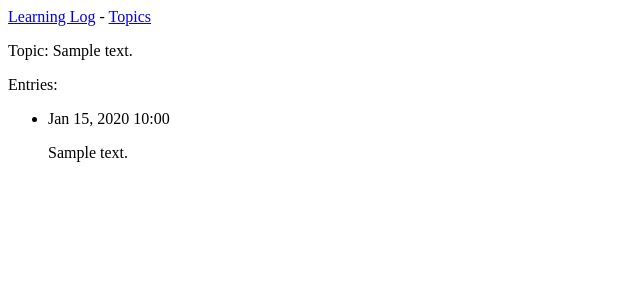
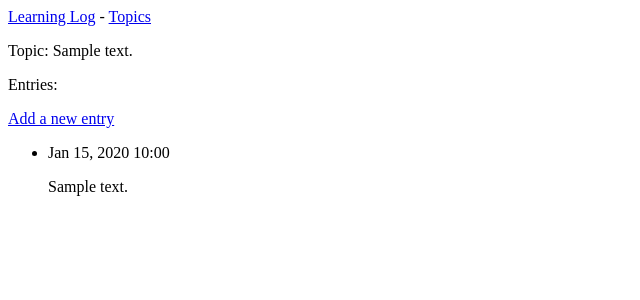
Before and after one commit to macluiggy/learning_log, a Django app: page /topics/1 in a window 1280 px wide. Shown: the top 300 px of the page, without its empty margins (0-640 px from the left). Run offline with Django 3.2, Linux system fonts and the light colour scheme; tables that the repository leaves empty hold one stand-in row (values such as "Sample post").

Commit message:
adding the edit entry view to     edit entries

```diff
--- a/learning_logs/templates/learning_logs/topic.html
+++ b/learning_logs/templates/learning_logs/topic.html
@@ -1,6 +1,9 @@
 {% extends 'learning_logs/base.html' %} {% block content %}
 <p>Topic: {{topic}}</p>
 <p>Entries:</p>
+<p>
+  <a href="{% url 'learning_logs:new_entry' topic.id %}">Add a new entry</a>
+</p>
 <ul>
   {% for entry in entries %}
   <li>
--- a/learning_logs/urls.py
+++ b/learning_logs/urls.py
@@ -11,4 +11,5 @@ urlpatterns = [ # lista de paginas individuales que pueden ser accedidas desde l
   path('topics/<int:topic_id>', views.topic, name='topic'),
   path('new_topic', views.new_topic, name='new_topic'),
   path('new_entry/<int:topic_id>', views.new_entry, name='new_entry'),
+  path('edit_entry/<int:entry_id>', views.edit_entry, name='edit_entry'),
 ]
--- a/learning_logs/views.py
+++ b/learning_logs/views.py
@@ -1,5 +1,5 @@
 from django.shortcuts import render ,redirect
-from .models import Topic
+from .models import Topic, Entry
 from .forms import EntryForm, TopicForm
 
 # Create your views here.
@@ -58,3 +58,21 @@ def new_entry(request, topic_id):
     # Display a blank or invalid form.
     context = {'topic': topic, 'form': form}
     return render(request, 'learning_logs/new_entry.html', context)
+
+def edit_entry(request, entry_id):
+    """"Edit an existing entry."""
+    entry = Entry.objects.get(id=entry_id)
+    topic = entry.topic
+
+    if request.method != 'POST':
+        # Initial request; pre-fill form with the current entry.
+        form = EntryForm(instance=entry) # instance es para que pre-llene el form con los datos del objeto entry que se esta editando
+    else:
+        # POST data submitted; process data.
+        form = EntryForm(instance=entry, data=request.POST) # instance es para que pre-llene el form con los datos del objeto entry que se esta editando y data es para que pre-llene el form con los datos que se estan enviando en el request
+        if form.is_valid():
+            form.save()
+            return redirect('learning_logs:topic', topic_id=topic.id)
+
+    context = {'entry': entry, 'topic': topic, 'form': form}
+    return render(request, 'learning_logs/edit_entry.html', context)
```
Also changed, not shown: learning_logs/templates/learning_logs/new_entry.html (added, +12 -0 lines).
